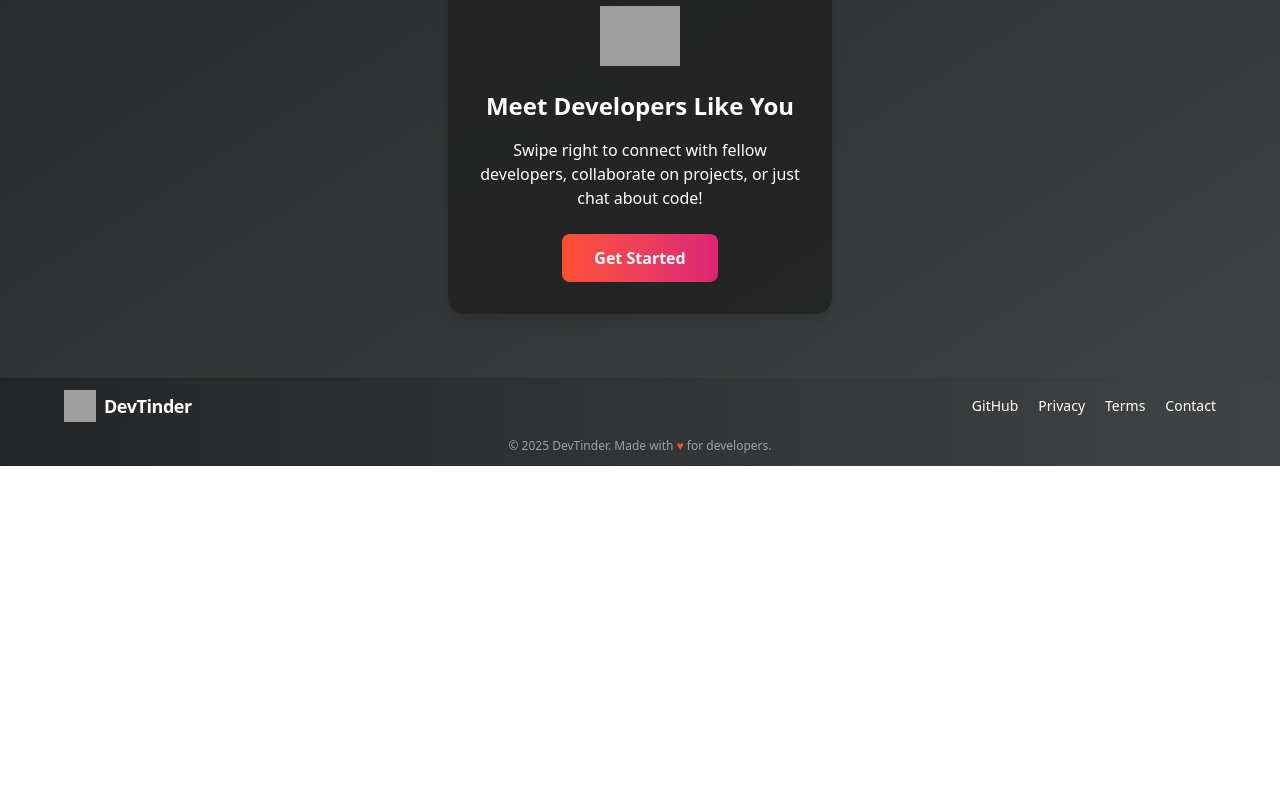
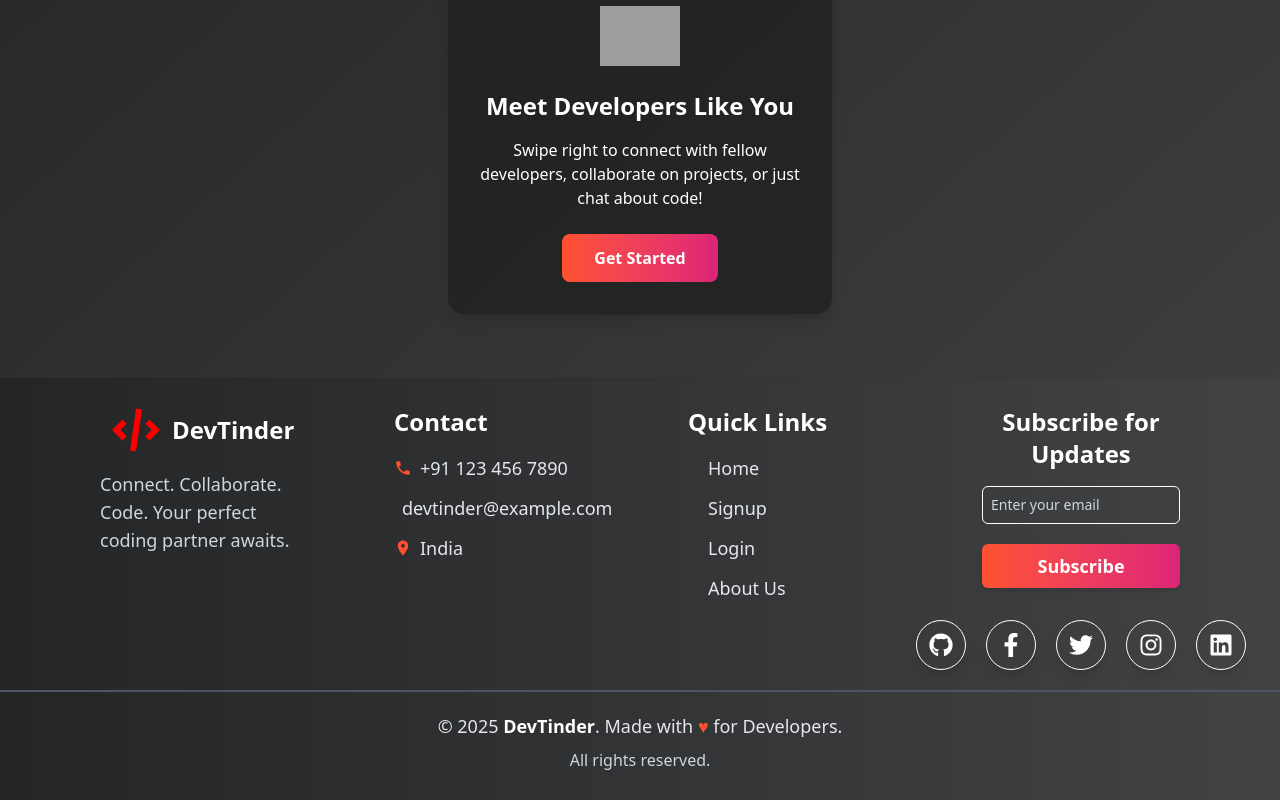
Before and after one commit to coder-writes/devTinder-frontend-main, a React (Vite) app: page / in a window 1280 px wide. Shown: the part 340-1140 px from the top of the page. Before the commit the page ends 806 px from the top, so only its background shows below. Built offline with nearby package versions, Linux system fonts and the light colour scheme; no server answers; grey boxes are pictures that could not be loaded; the HTML template or start-up script is replaced by a standard one.

Commit message:
Footer added

```diff
--- a/package.json
+++ b/package.json
@@ -25,7 +25,7 @@
     "react-hot-toast": "^2.5.2",
     "react-icons": "^5.5.0",
     "react-redux": "^9.2.0",
-    "react-router": "^7.6.3",
+    "react-router": "^7.7.1",
     "react-toastify": "^11.0.5",
     "tailwindcss": "^4.1.11",
     "three": "^0.178.0"
--- a/src/components/Footer.jsx
+++ b/src/components/Footer.jsx
@@ -1,69 +1,127 @@
 import { motion as Motion } from 'framer-motion';
+import { FaFacebookF, FaTwitter, FaInstagram, FaLinkedin, FaGithub } from 'react-icons/fa';
+import { MdEmail, MdPhone, MdLocationOn } from 'react-icons/md';
+import Logo from '../assets/code-svgrepo-com.svg';
 
-const Footer = () => (
+const Footer = () => {
+    const currentYear = new Date().getFullYear();
+
+    return (
         <Motion.footer
-        className="w-full py-2 px-2 sm:py-3 sm:px-4 bg-gradient-to-r from-[#232526] to-[#414345] text-white shadow-inner mt-auto"
+            className="w-fit py-7 bg-gradient-to-r from-[#232526] to-[#414345] text-white  shadow-inner "
             initial={{ y: 60, opacity: 0 }}
             animate={{ y: 0, opacity: 1 }}
             transition={{ duration: 0.7, type: 'spring' }}
         >
-        <div className="max-w-6xl mx-auto flex flex-col sm:flex-row items-center justify-between gap-2 sm:gap-4">
-            <Motion.div
-                className="flex items-center gap-2"
-                initial={{ opacity: 0, x: -30 }}
-                animate={{ opacity: 1, x: 0 }}
-                transition={{ delay: 0.2, duration: 0.5 }}
+            <div className="max-w-fit mx-auto px-25 grid grid-cols-1 sm:grid-cols-2 lg:grid-cols-4 gap-y-10 gap-x-24 text-sm text-center sm:text-left">
+
+                {/* Logo & About */}
+                <div >
+                    <div className="flex items-center justify-center sm:justify-start gap-3 mb-4 ml-3">
+                        <img src={Logo} alt="DevTinder Logo" className="w-12 h-12 object-cover " />
+                        <span className="text-2xl font-extrabold hover:underline transition-all  duration-300 cursor-pointer">DevTinder</span>
+                    </div>
+                    <p className="text-gray-300 text-lg">
+                        Connect. Collaborate. Code. Your perfect coding partner awaits.
+                    </p>
+                </div>
+
+                {/* Contact Info */}
+                <div>
+                    <h3 className=" font-extrabold mb-4 text-2xl hover:underline transition-all  duration-300 cursor-pointer">Contact</h3>
+                    <ul className="space-y-3 text-gray-200 text-lg">
+                        <li className="flex items-center justify-center sm:justify-start gap-2">
+                            <MdPhone className="text-[#ff512f]" /> +91 123 456 7890
+                        </li>
+                        <li className="flex items-center justify-center sm:justify-start gap-2 ">
+                            <MdEmail className="text-[#ff512f]" /> devtinder@example.com
+                        </li>
+                        <li className="flex items-center justify-center sm:justify-start gap-2 ">
+                            <MdLocationOn className="text-[#ff512f]" /> India
+                        </li>
+                    </ul>
+
+                </div>
+
+                {/* Quick Links */}
+                <div className='text-center sm:text-left'>
+                    <h3 className="text-2xl font-extrabold mb-4 hover:underline transition-all  duration-300 cursor-pointer">Quick Links</h3>
+                    <ul className="space-y-3 text-gray-200 text-lg flex flex-col items-center sm:items-start ml-5">
+                        <li>
+                            <a href="/" className="hover:bg-gradient-to-r hover:from-[#ff512f] hover:to-[#dd2476] hover:text-transparent hover:bg-clip-text transition">
+                                Home
+                            </a>
+                        </li>
+                        <li>
+                            <a href="/signup" className="hover:bg-gradient-to-r hover:from-[#ff512f] hover:to-[#dd2476] hover:text-transparent hover:bg-clip-text transition">
+                                Signup
+                            </a>
+                        </li>
+                        <li>
+                            <a href="/login" className="hover:bg-gradient-to-r hover:from-[#ff512f] hover:to-[#dd2476] hover:text-transparent hover:bg-clip-text transition">
+                                Login
+                            </a>
+                        </li>
+                        <li>
+                            <a href="/about" className="hover:bg-gradient-to-r hover:from-[#ff512f] hover:to-[#dd2476] hover:text-transparent hover:bg-clip-text transition">
+                                About Us
+                            </a>
+                        </li>
+                    </ul>
+
+                </div>
+
+                {/* Newsletter */}
+                <div className="text-center">
+                    <h3 className="text-2xl font-bold mb-4 text-white ">Subscribe for Updates</h3>
+
+                    <input
+                        type="email"
+                        placeholder="Enter your email"
+                        className="w-full p-2 rounded-md bg-transparent text-white placeholder-gray-300 border border-white focus:outline-none focus:ring-2 focus:ring-[#ff4d4d] transition duration-200"
+                    />
+
+                    <button className="mt-5 w-full bg-gradient-to-r from-[#ff512f] to-[#dd2476] hover:brightness-110 transition-all rounded-md py-2 font-semibold text-lg text-white shadow-md">
+                        Subscribe
+                    </button>
+
+                    {/* Social Media Icons */}
+                    <div className="flex justify-center gap-5 mt-8 text-white text-2xl">
+                        {[
+                            { icon: <FaGithub />, label: "GitHub", link: "https://github.com/coder-writes" },
+                            { icon: <FaFacebookF />, label: "Facebook", link: "#" },
+                            { icon: <FaTwitter />, label: "Twitter", link: "https://x.com/risshi_codes" },
+                            { icon: <FaInstagram />, label: "Instagram", link: "#" },
+                            { icon: <FaLinkedin />, label: "LinkedIn", link: "https://www.linkedin.com/in/rishi-verma-sde/" },
+                        ].map((item, index) => (
+                            <a
+                                key={index}
+                                href={item.link}
+                                aria-label={item.label}
+                                className="p-3 border border-white rounded-full transition-all duration-300 hover:text-white hover:bg-gradient-to-r from-[#ff512f] to-[#dd2476] shadow-lg"
                             >
-                <img
-                    src="https://img.icons8.com/ios-filled/32/ffffff/source-code.png"
-                    alt="DevTinder Logo"
-                    className="w-8 h-8"
-                />
-                <span className="font-semibold text-lg tracking-tight">DevTinder</span>
-            </Motion.div>
-            <Motion.div
-                className="flex flex-wrap gap-3 sm:gap-5 text-xs sm:text-sm justify-center"
-                initial={{ opacity: 0, x: 30 }}
-                animate={{ opacity: 1, x: 0 }}
-                transition={{ delay: 0.3, duration: 0.5 }}
-            >
-                <a
-                    href="https://github.com/coder-writes"
-                    target="_blank"
-                    rel="noopener noreferrer"
-                    className="hover:text-[#ff512f] transition-colors duration-200"
-                >
-                    GitHub
+                                {item.icon}
                             </a>
-                <a
-                    href="/privacy"
-                    className="hover:text-[#ff512f] transition-colors duration-200"
-                >
-                    Privacy
-                </a>
-                <a
-                    href="/terms"
-                    className="hover:text-[#ff512f] transition-colors duration-200"
-                >
-                    Terms
-                </a>
-                <a
-                    href="/contact"
-                    className="hover:text-[#ff512f] transition-colors duration-200"
-                >
-                    Contact
-                </a>
-            </Motion.div>
+                        ))}
                     </div>
-        <Motion.div
-            className="text-center text-[10px] sm:text-xs text-gray-400 mt-2 sm:mt-4"
-            initial={{ opacity: 0 }}
-            animate={{ opacity: 1 }}
-            transition={{ delay: 0.5, duration: 0.5 }}
-        >
-            &copy; {new Date().getFullYear()} DevTinder. Made with <span className="text-[#ff512f]">♥</span> for developers.
-        </Motion.div>
+
+                </div>
+
+
+
+            </div>
+
+            {/* Bottom Area */}
+            <div className="mt-5 pt-5 border-t-2 border-gray-600 px-6 flex flex-col sm:flex-row justify-center items-center text-lg text-gray-200">
+                <p className="text-center">
+                    &copy; {currentYear} <span className="font-bold text-white">DevTinder</span>. Made with <span className="text-[#ff512f] text-lg">♥</span> for Developers.
+                </p>
+            </div>
+            <div className="text-center text-gray-300 mt-2">
+                <p className="text-md">All rights reserved.</p>
+            </div>
         </Motion.footer>
     );
+};
 
 export default Footer;
```
Also changed, not shown: 1 other file (tests, documents, lock files or other folders). Lines whose indentation alone changed are shown as unchanged.
